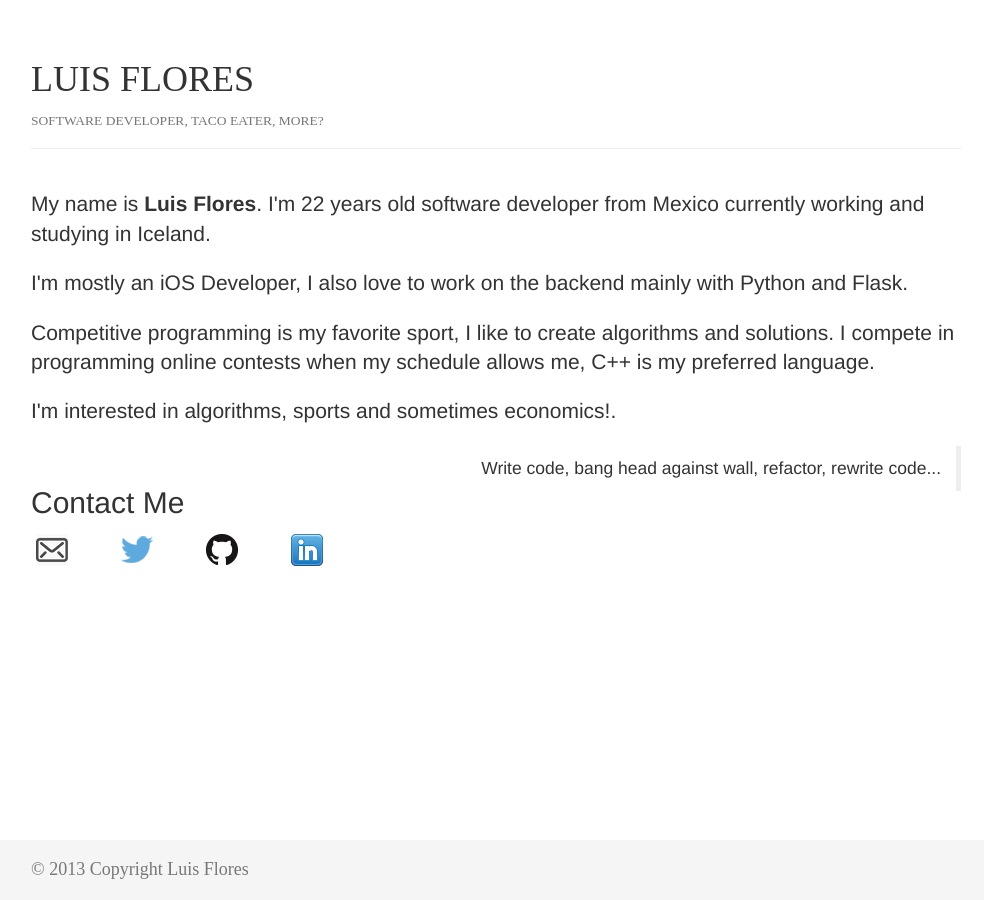
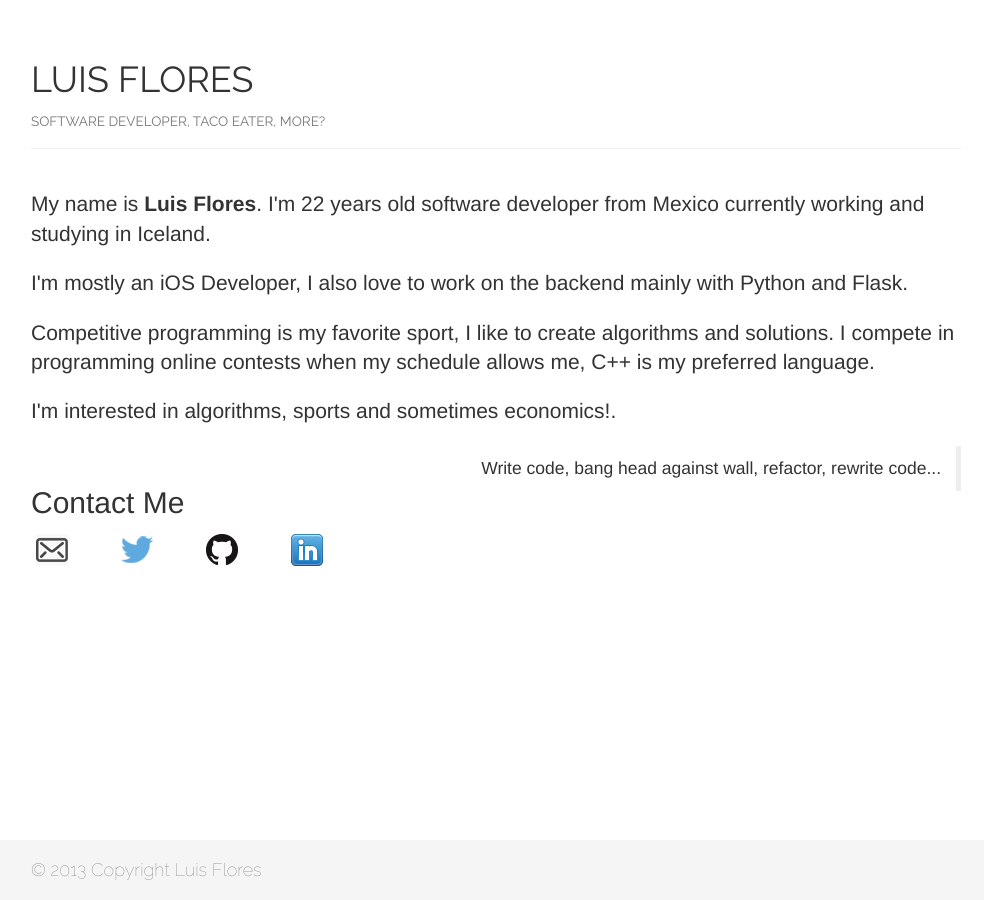
Before and after one commit to LuisFloresV/luisflores.mx, a Jekyll site: the page built from index.html, in a window 1280 px wide. Shown: the whole page, without its empty margins (144-1128 px from the left). Built offline with Jekyll 4.4.1, drawn with Linux system fonts in a browser that asks for light colours; nearby versions of some CDN libraries.

Commit message:
Fix font

```diff
--- a/_layouts/default.html
+++ b/_layouts/default.html
@@ -11,13 +11,14 @@
 
 	<title>{{ page.title }}</title>
 
+
   <!-- Stylesheets -->
+  <link href="http://fonts.googleapis.com/css?family=Raleway:100,400" rel="stylesheet" type="text/css">
   <link rel="stylesheet" href="//netdna.bootstrapcdn.com/bootstrap/3.0.2/css/bootstrap.min.css">
   <link rel="stylesheet" href="css/style.css">
 
 
   <link rel="shortcut icon" href="/images/favicon.ico">
-  <link href="http://fonts.googleapis.com/css?family=Raleway:100,400" rel="stylesheet" type="text/css">
 
 </head>
   <body>
--- a/css/style.css
+++ b/css/style.css
@@ -7,12 +7,12 @@
 }
 
 h1 {
-  font-family: "Times New Roman", Times, serif;
+  font-family: 'Raleway', sans-serif;
   font-weight: 400;
 }
 
 h4 {
-  font-family: "Times New Roman", Times, serif;
+  font-family: 'Raleway', sans-serif;
   font-weight: 100;
 }
 
```
